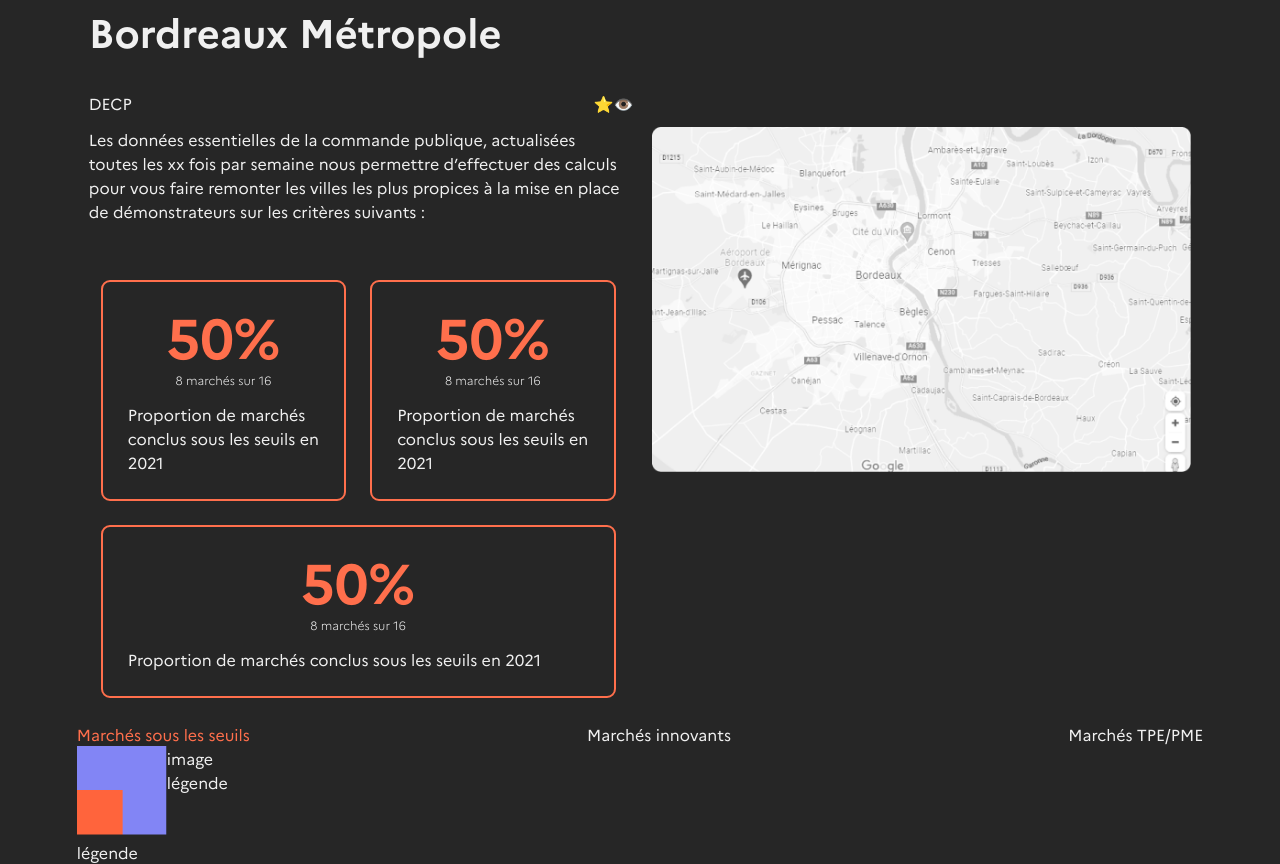
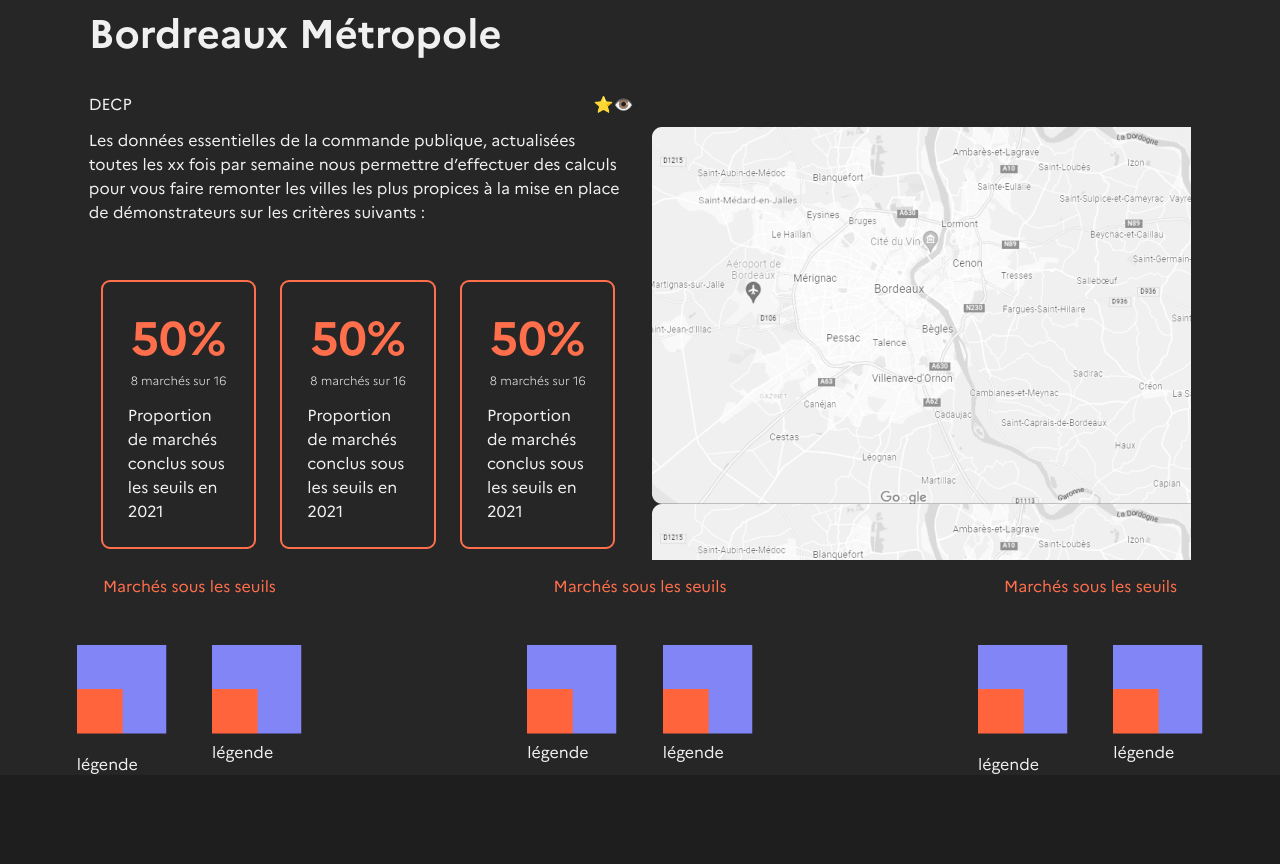
Before and after one commit to brissa-a/mes-services-greentech, a React (Create React App) app: page / in a window 1280 px wide. Shown: the part 300-1164 px from the top of the page. After the commit the page ends 1075 px from the top, so only its background shows below. Built offline with nearby package versions, Linux system fonts and the light colour scheme.

Commit message:
WIP draw ProspectPublic chart

```diff
--- a/src/page/PropectPublic.tsx
+++ b/src/page/PropectPublic.tsx
@@ -56,26 +56,49 @@ export function ProspectPublic(props: ProspectPublicProps) {
                     </div>
                 </div>
             </div>
-            <div style={{ flex: "1 1 40%", margin: "12.5px" }}>
-                <img width="100%" src="/map-placeholder.png" />
+            <div style={{ flex: "1 1 40%", margin: "12.5px", backgroundImage: "url('/map-placeholder.png')" }}>
             </div>
         </div>
         <div className="charts" style={{display: "flex", justifyContent: "space-between"}}>
-            <div>
-                <div style={{color: "rgba(255, 111, 76, 1)"}}>Marchés sous les seuils</div>
-                <div style={{display: "flex"}}>
+            <div className="chart-block">
+                <div style={{color: "rgba(255, 111, 76, 1)", textAlign: "center"}}>Marchés sous les seuils</div>
+                <div style={{display: "flex", marginTop: "48px", justifyContent: "space-between"}}>
+                    <div>
+                        <div><img width="90px" src="/chart-placeholder.png" /></div>
+                        <div style={{ marginTop: "12px"}}>légende</div>
+                    </div>
                     <div>
                         <div><img width="90px" src="/chart-placeholder.png" /></div>
                         <div>légende</div>
                     </div>
+                </div>
+            </div>
+            <div className="chart-block">
+                <div className="titre">Marchés sous les seuils</div>
+                <div className="per-region">
                     <div>
-                        <div>image</div>
+                        <div className="chart"><img width="90px" src="/chart-placeholder.png" /></div>
+                        <div>légende</div>
+                    </div>
+                    <div>
+                        <div><img width="90px" src="/chart-placeholder.png" /></div>
                         <div>légende</div>
                     </div>
                 </div>
             </div>
-            <div>Marchés innovants</div>
-            <div>Marchés TPE/PME</div>
+            <div className="chart-block">
+                <div style={{color: "rgba(255, 111, 76, 1)", textAlign: "center"}}>Marchés sous les seuils</div>
+                <div style={{display: "flex", marginTop: "48px", justifyContent: "space-between"}}>
+                    <div>
+                        <div><img width="90px" src="/chart-placeholder.png" /></div>
+                        <div style={{ marginTop: "12px"}}>légende</div>
+                    </div>
+                    <div>
+                        <div><img width="90px" src="/chart-placeholder.png" /></div>
+                        <div>légende</div>
+                    </div>
+                </div>
+            </div>
         </div>
     </div>
 }
--- a/src/page/ProspectPublic.scss
+++ b/src/page/ProspectPublic.scss
@@ -7,7 +7,7 @@
         margin: 25px;
         .figures {
             color: rgba(255, 111, 76, 1);
-            font-size: 56px;
+            font-size: 47px;
             font-weight: bolder;
             line-height: 56px;
             text-align: center;
@@ -25,3 +25,24 @@
         }
     }
 }
+
+.charts {
+    .chart-block {
+        flex: 0 1 20%;
+        .titre {
+            color: rgba(255, 111, 76, 1);
+            text-align: center;
+        }
+        .per-region {
+            display: flex;
+            margin-top: 48px;
+            justify-content: space-between;
+            .chart {
+
+            }
+            .caption {
+                margin-top: "12px";
+            }
+        }
+    }
+}
--- a/src/page/SearchAnything.tsx
+++ b/src/page/SearchAnything.tsx
@@ -83,7 +83,7 @@ export function SearchAnything(props:SearchAnythingProps) {
                 <div>
                     <div className="fr-toggle">
                         <input type="checkbox" className="fr-toggle__input" aria-describedby="toggle-698-hint-text" id="toggle-698" />
-                        <label className="fr-toggle__label" htmlFor="toggle-698" data-fr-checked-label="Activé" data-fr-unchecked-label="Désactivé">Aide publique</label>
+                        <label className="fr-toggle__label" htmlFor="toggle-698">Aide publique</label>
                     </div>
                 </div>
                 <div style={{ textAlign: "center" }}>
```
